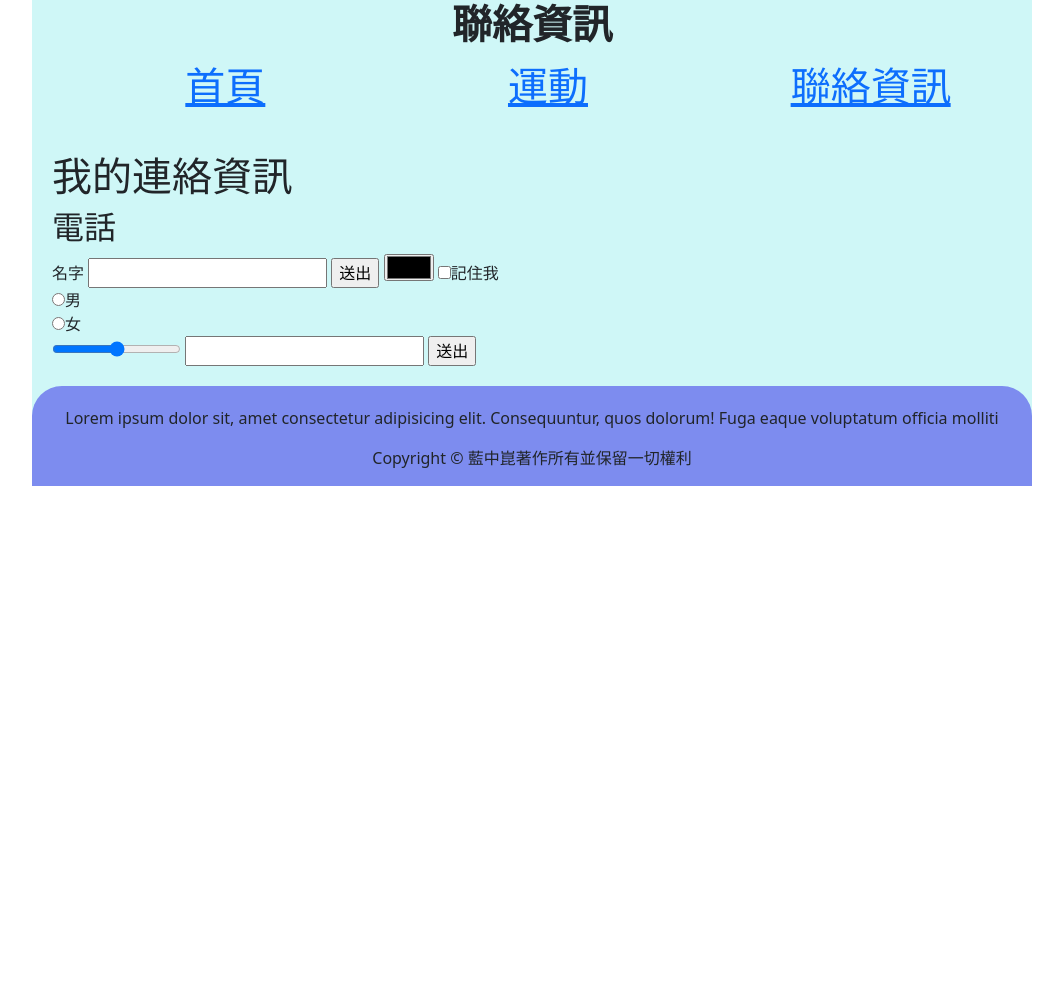
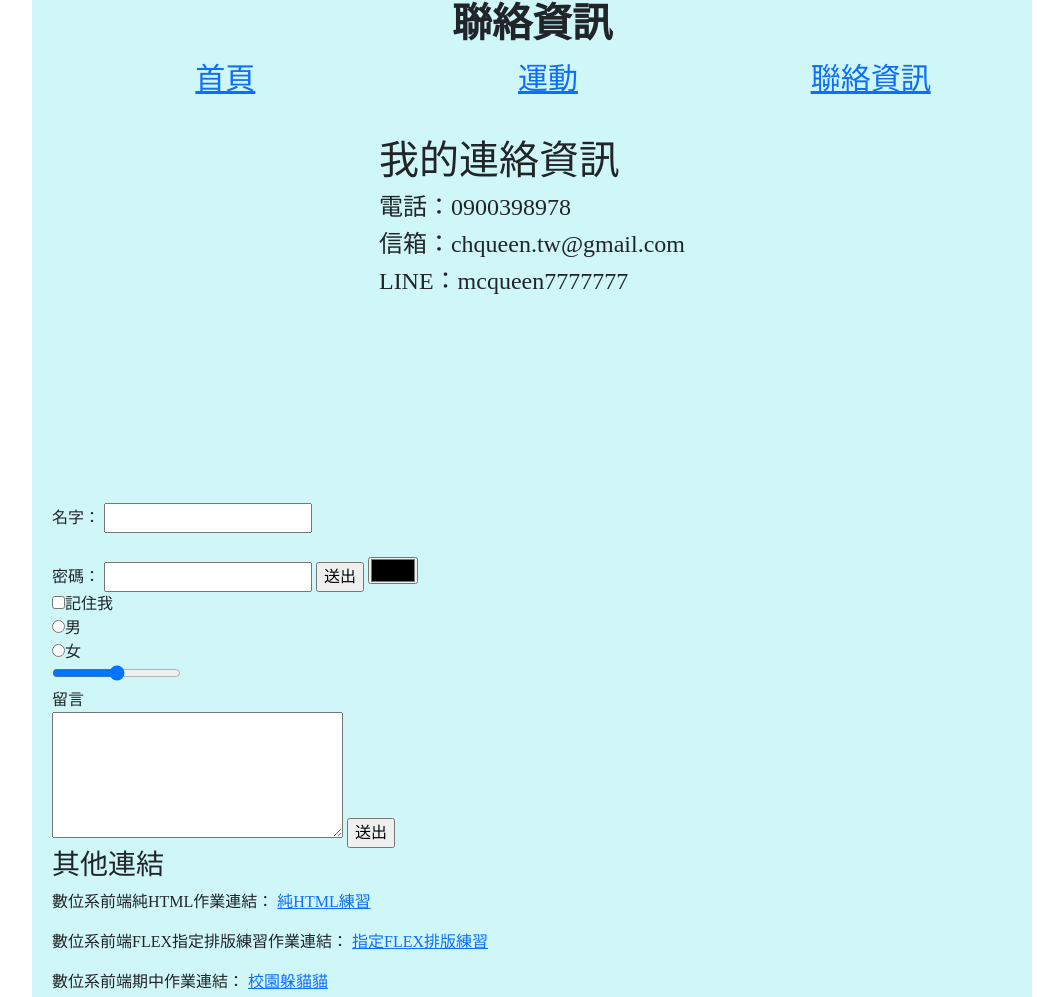
Before and after one commit to 110919002/2021cv, a plain HTML site: page contect.html in a window 1280 px wide. Shown: the top 997 px of the page, without its empty margins (108-1171 px from the left). Before the commit the page ends 800 px from the top, so only its background shows below. Drawn offline with Linux system fonts and the light colour scheme.

Commit message:
Add files via upload

```diff
--- a/contect.html
+++ b/contect.html
@@ -5,6 +5,7 @@
     <meta name="viewport" content="width=device-width, initial-scale=1.0">
     <link rel="stylesheet" href="./css/bootstrap.min.css">
     <link rel="stylesheet" href="./css/contectstyle.css">
+    <link href="https://fonts.googleapis.com/css2?family=Noto+Serif+TC:wght@200;300&display=swap" rel="stylesheet">
     <script type="text/javascript" src="./js/jquary.js"></script>
     <script type="text/javascript" src="./js/bootstrap.min.js"></script>
     <title>聯絡資訊</title>
@@ -30,31 +31,46 @@
             </nav>
     </header>
     <div class="main_container">
+      <div class="my_info_container">
         <div class="my_info">
             <h1>我的連絡資訊</h1>
-                <h2>電話</h2>
+                <h4>電話：0900398978</h4>
+                <h4>信箱：chqueen.tw@gmail.com</h4>
+                <h4>LINE：mcqueen7777777</h4>
         </div>
+      </div>
+        <div class="blank"></div>
         <div class="from">
             <form action="">
-                <label for="">名字</label>
-                <input type="text">
-
+                <label for="">名字：</label>
+                <input type="text"><br>
+                <br>
+                <label for="">密碼：
+                </label>
+                <input type="password">
                 <input type="button" value="送出">
-                <input type="color" name="" id="">
+                <input type="color" name="" id=""><br>
                 <input type="checkbox">記住我<br>
                 <input type="radio" name="chose">男<br>
                 <input type="radio" name="chose">女<br>
-                <input type="range">
-                <input type="text_area">
+                <input type="range"><br>
+                <label for="">留言</label><br>
+                <textarea name="" id="" cols="30" rows="5"></textarea>
 
                 <input type="button" value="送出">
+                <div class="extra_part">
+                    <h3>其他連結</h3>
+                    <p>數位系前端純HTML作業連結： <a href="https://mcqueen7.github.io/HTML-Week1/" target="_blank">純HTML練習</a></p>
+                    <p>數位系前端FLEX指定排版練習作業連結： <a href="https://mcqueen7.github.io/HTML_week5/" target="_blank">指定FLEX排版練習</a></p>
+                    <p>數位系前端期中作業連結： <a href="https://mcqueen7.github.io/HTMLmidterm/index.html" target="_blank">校園躲貓貓</a></p>
+                </div>
 
             </form>
         </div>
     </div>
 
     <footer>
-        <div class="footer_container"><p>Lorem ipsum dolor sit, amet consectetur adipisicing elit. Consequuntur, quos dolorum! Fuga eaque voluptatum officia molliti</p><p>Copyright © 藍中崑著作所有並保留一切權利<a name="contact"></a></p3></div>
+        <div class="footer_container"><p style="font-family: 'Franklin Gothic Medium', 'Arial Narrow', Arial, sans-serif;">Lorem ipsum dolor sit, amet consectetur adipisicing elit. Consequuntur, quos dolorum! Fuga eaque voluptatum officia molliti</p><p>Copyright © 藍中崑著作所有並保留一切權利<a name="contact"></a></p3></div>
 
     </footer>
 
--- a/css/contectstyle.css
+++ b/css/contectstyle.css
@@ -13,6 +13,7 @@ body{
     width: 1000px;
     height: 100%;
     margin:0 auto ;
+    font-family: 'Noto Serif TC';
 
 }
 .main_container{
@@ -21,7 +22,7 @@ padding: 20px;
 }
 .navitem{
     text-align: center;
-    font-size: 40px;
+    font-size: 30px;
     margin-bottom: 0;
     list-style-type: none;
 
@@ -38,7 +39,10 @@ hr{
     height: 3px;
 
  }
+ .blank{
+    height: 200px;
 
+ }
 .personal_img{
     width: 200px;
     height: 200px;
@@ -50,6 +54,15 @@ hr{
     justify-content: space-around;
 
 
+}
+.my_info_container{
+    display: flex;
+    width: auto;
+    justify-content: center;
+}
+.my_info{
+    justify-content: center;
+    width: auto;
 }
 .intro_article{
     width: 400px;
--- a/css/indexstyle.css
+++ b/css/indexstyle.css
@@ -2,6 +2,7 @@ html{
     background-color: white;
     box-sizing: border-box;
     display: block;
+    font-family: 'Noto Serif TC';
 
 }
 *, *:before, *:after {
@@ -9,11 +10,13 @@ html{
 }
 body{
     margin: 0;
-    padding: 0px;
+    padding: 50px 0px 0 0;
     background-color: rgba(164, 240, 240, 0.527);
     width: 1000px;
     height: 100%;
     margin:0 auto ;
+    font-family: 'Noto Serif TC';
+
 
 }
 
--- a/css/sportstyle.css
+++ b/css/sportstyle.css
@@ -13,11 +13,12 @@ body{
     width: 1000px;
     height: 100%;
     margin:0 auto ;
+    font-family: 'Noto Serif TC';
 
 }
 .navitem{
     text-align: center;
-    font-size: 40px;
+    font-size: 30px;
     margin-bottom: 0;
     list-style-type: none;
 
@@ -25,6 +26,9 @@ body{
 .title{
     text-align: center;
     font-weight: bold;
+}
+.main_part{
+    padding:50px ;
 }
 hr{
     text-align: center;
```
Also changed, not shown: index.html (+2 -12 lines), sport.html (+10 -4 lines).
